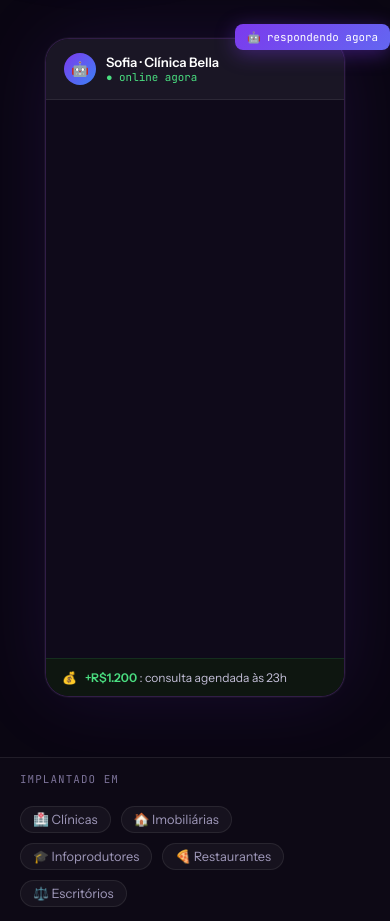
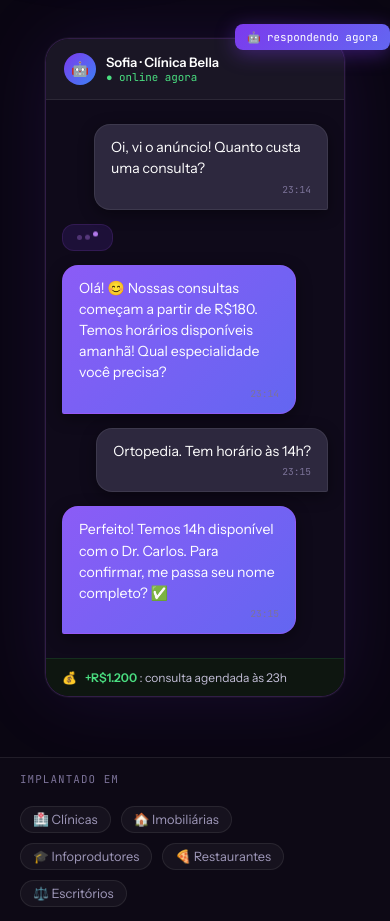
Before and after one commit to drtrafego/lp_agent_ai, a Next.js app: page /agente-ia-whatsapp in a window 390 px wide. Shown: the part 840-1761 px from the top of the page. Built offline with nearby package versions, Linux system fonts and the light colour scheme; no server answers.

Commit message:
Fix phone simulation visibility by adding missing global animation classes

```diff
--- a/src/app/agente-ia-whatsapp/page.tsx
+++ b/src/app/agente-ia-whatsapp/page.tsx
@@ -249,11 +249,11 @@ export default function AgenteIAPage() {
                                     <div><div className="phone-name">Sofia · Clínica Bella</div><div className="phone-online">● online agora</div></div>
                                 </div>
                                 <div className="phone-msgs">
-                                    <div className="msg msg-out">Oi, vi o anúncio! Quanto custa uma consulta?<div className="msg-time">23:14</div></div>
-                                    <div className="typing"><span></span><span></span><span></span></div>
-                                    <div className="msg msg-in">Olá! 😊 Nossas consultas começam a partir de R$180. Temos horários disponíveis amanhã! Qual especialidade você precisa?<div className="msg-time">23:14</div></div>
-                                    <div className="msg msg-out">Ortopedia. Tem horário às 14h?<div className="msg-time">23:15</div></div>
-                                    <div className="msg msg-in">Perfeito! Temos 14h disponível com o Dr. Carlos. Para confirmar, me passa seu nome completo? ✅<div className="msg-time">23:15</div></div>
+                                    <div className="msg msg-out msg-1">Oi, vi o anúncio! Quanto custa uma consulta?<div className="msg-time">23:14</div></div>
+                                    <div className="typing typing-1"><span></span><span></span><span></span></div>
+                                    <div className="msg msg-in msg-2">Olá! 😊 Nossas consultas começam a partir de R$180. Temos horários disponíveis amanhã! Qual especialidade você precisa?<div className="msg-time">23:14</div></div>
+                                    <div className="msg msg-out msg-3">Ortopedia. Tem horário às 14h?<div className="msg-time">23:15</div></div>
+                                    <div className="msg msg-in msg-4">Perfeito! Temos 14h disponível com o Dr. Carlos. Para confirmar, me passa seu nome completo? ✅<div className="msg-time">23:15</div></div>
                                 </div>
                                 <div className="phone-bottom"><span>💰</span><div><strong>+R$1.200</strong> : consulta agendada às 23h</div></div>
                             </div>
```
Also changed, not shown: src/app/chatbot-para-whatsapp/page.tsx (+7 -0 lines).
